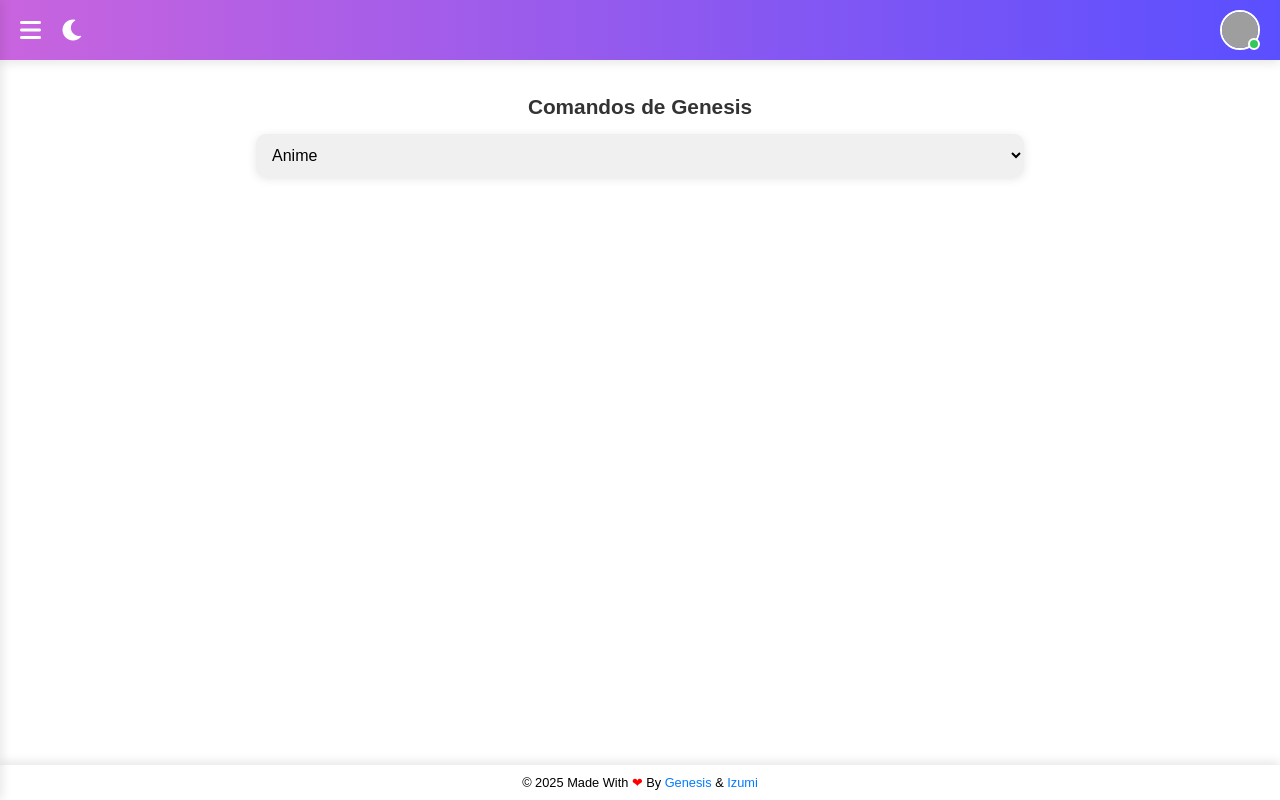
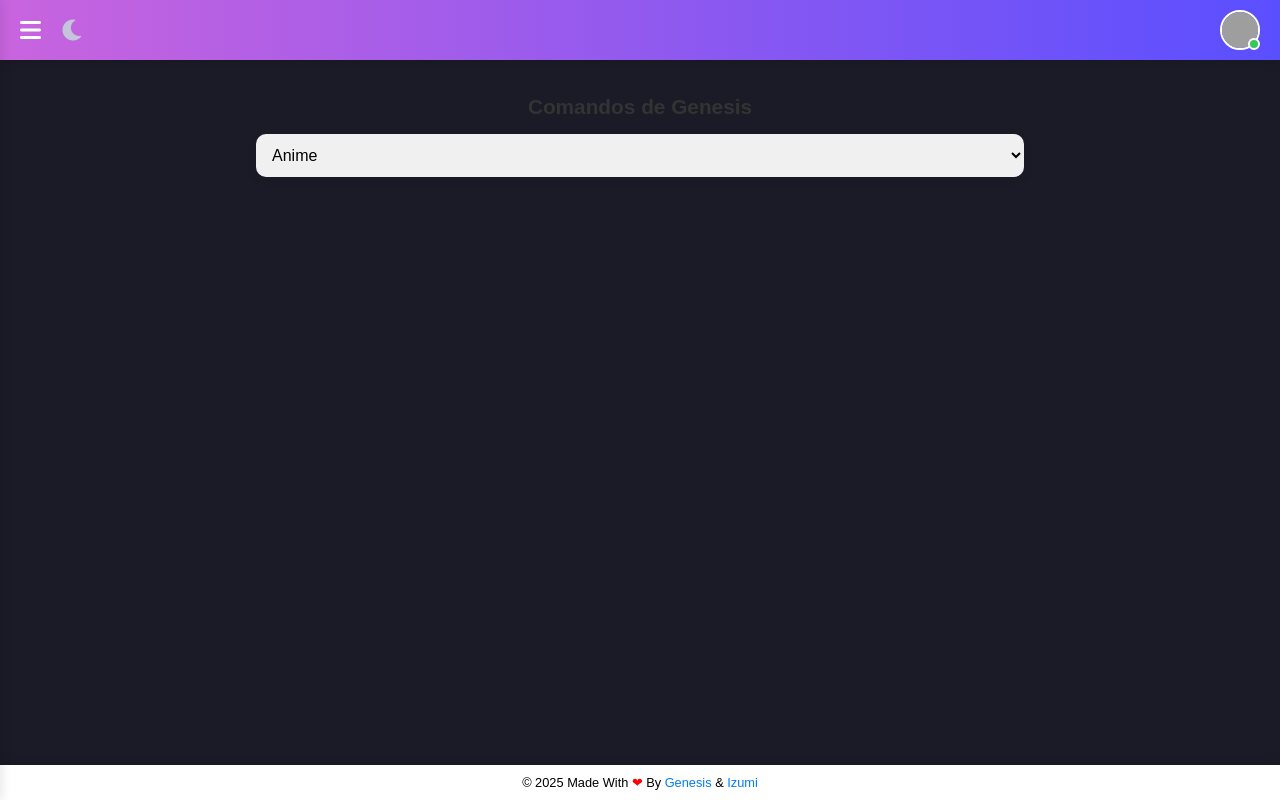
Before and after one commit to angel6868/Izumi-Web2, a plain HTML site: page index.html in a window 1280 px wide. Drawn offline with Linux system fonts and the light colour scheme; grey boxes are pictures that could not be loaded.

Commit message:
Actualizar index.html

```diff
--- a/index.html
+++ b/index.html
@@ -15,8 +15,8 @@
 
         body {
             font-family: 'Arial', sans-serif;
-            background-color: #fff;
-            color: white;
+            background-color: #1a1b26;
+            color: #c3c6db;
             display: flex;
             flex-direction: column;
             min-height: 100vh;
```
